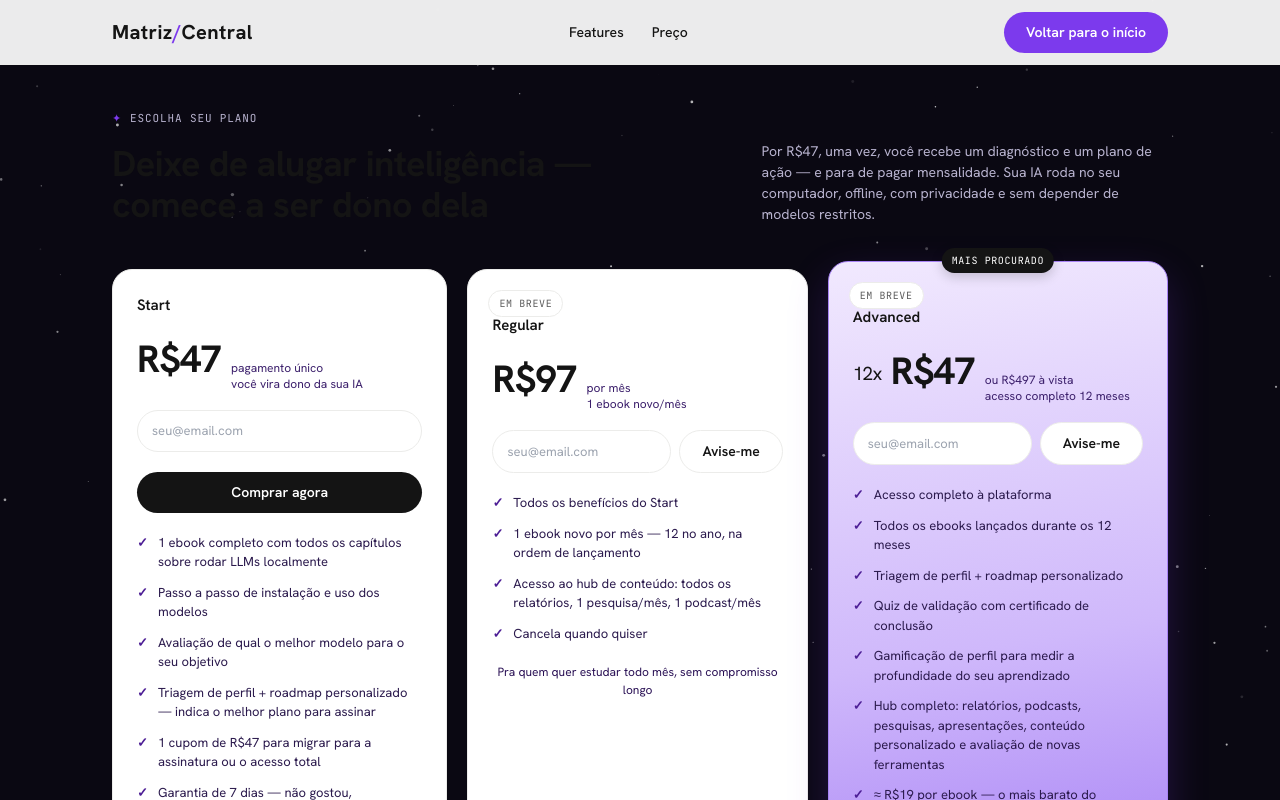
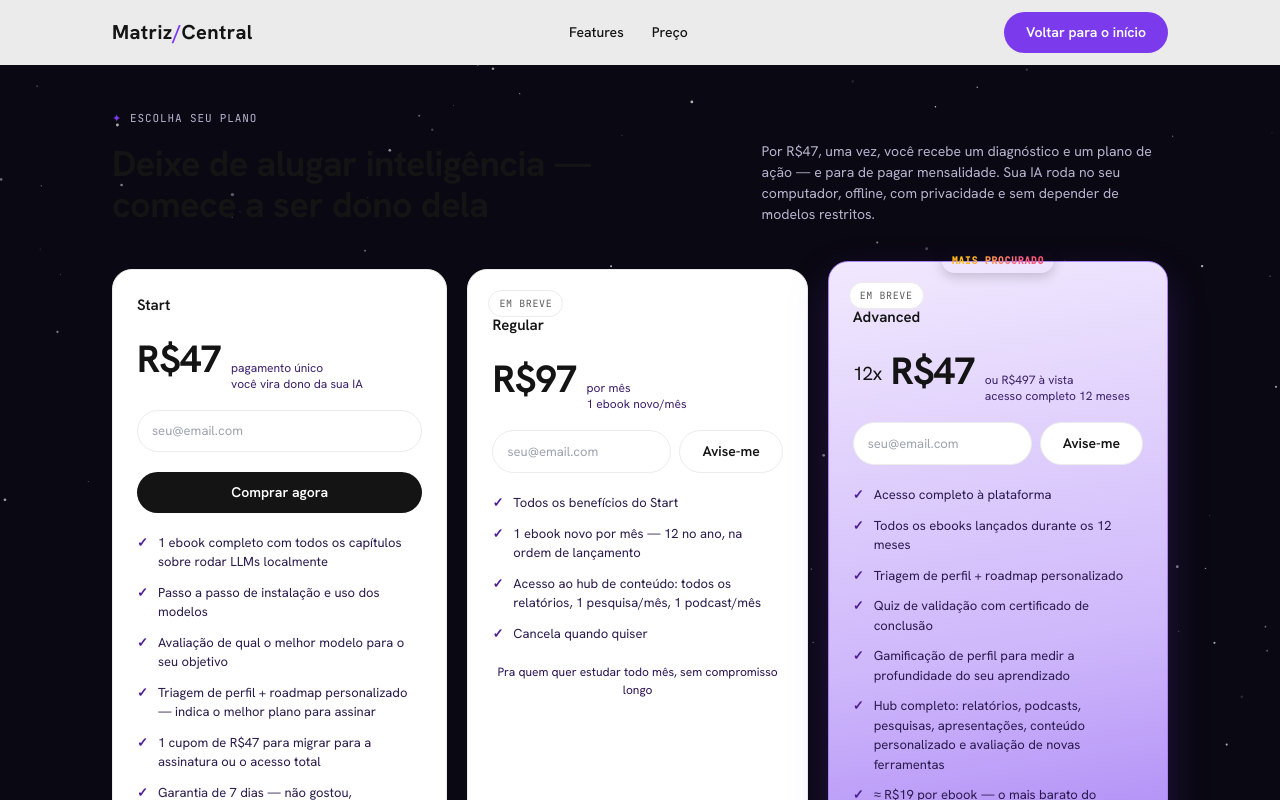
Before and after one commit to limajeferson/matrizcentral, a Next.js app: page /oferta in a window 1280 px wide. Shown: the top 800 px of the page. Built offline with nearby package versions, Linux system fonts and the light colour scheme.

Commit message:
feat: tag Mais procurado com fonte RGB quente animada na /oferta

```diff
--- a/src/app/(marketing)/landing-clone.css
+++ b/src/app/(marketing)/landing-clone.css
@@ -761,6 +761,28 @@
   color: var(--ink);
 }
 
+/* ---------- TAG ANIMADA "MAIS PROCURADO" ---------- */
+/* Tag "Mais procurado" — fonte em cores quentes que trocam continuamente */
+.lp-guide .plan-tag.plan-tag-hot {
+  background: linear-gradient(
+    90deg,
+    #ff3d3d, #ff7a1a, #ffc21a, #ff5e8a, #ff3d3d
+  );
+  background-size: 200% auto;
+  -webkit-background-clip: text;
+  background-clip: text;
+  -webkit-text-fill-color: transparent;
+  color: transparent;
+  font-weight: 700;
+  animation: mc-hot-shift 4s linear infinite;
+}
+@keyframes mc-hot-shift {
+  to { background-position: 200% center; }
+}
+@media (prefers-reduced-motion: reduce) {
+  .lp-guide .plan-tag.plan-tag-hot { animation: none; }
+}
+
 /* ---------- RESPONSIVE ---------- */
 @media (max-width: 900px) {
   .lp-guide .nav-links {
```
